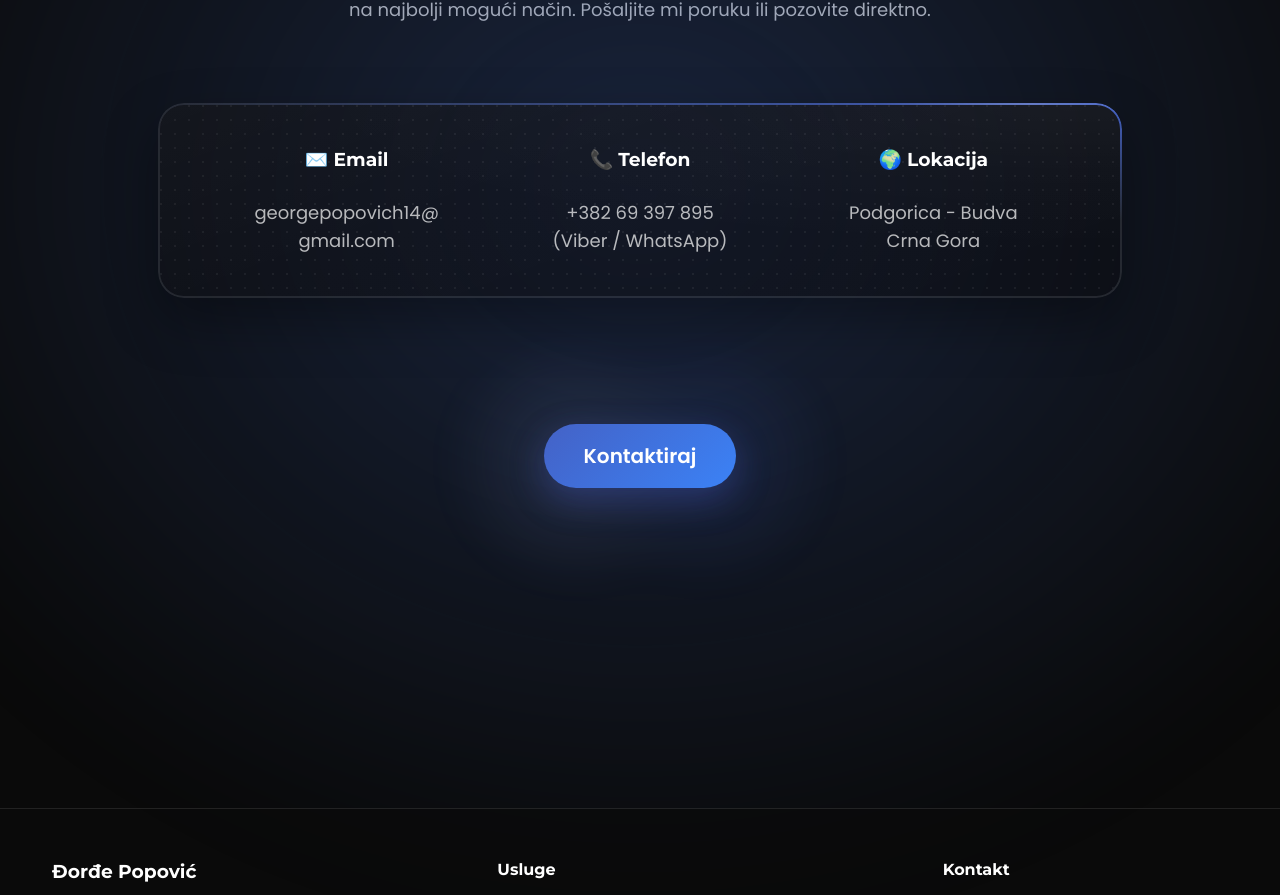
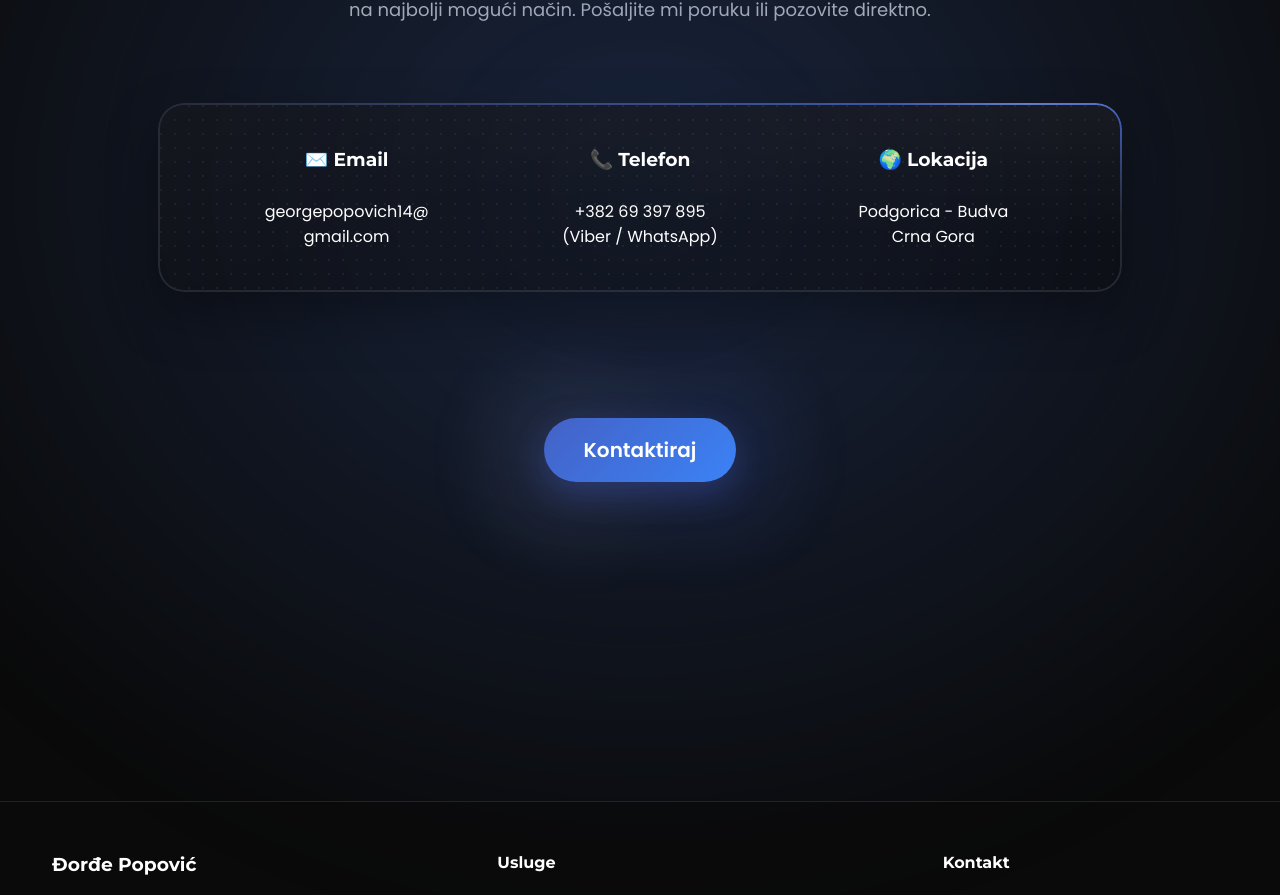
Before and after one commit to g-popovic/landing-page, a Next.js app: page / in a window 1280 px wide. Shown: the part 8249-9144 px from the top of the page. Built offline with nearby package versions, Linux system fonts and the light colour scheme.

Commit message:
update link

```diff
--- a/src/components/Contact.tsx
+++ b/src/components/Contact.tsx
@@ -36,19 +36,19 @@ export default function Contact() {
 		const splitDescription = item.description.split("\n");
 
 		return (
-			<a href={item.link} target='_blank' className='contact-item' key={item.title}>
+			<div className='contact-item' key={item.title}>
 				<div className='contact-item-header'>
 					<h3>{item.title}</h3>
 				</div>
-				<p>
+				<a href={item.link} target='_blank'>
 					{splitDescription.map((line, index) => (
 						<span key={index}>
 							{line}
 							{index < splitDescription.length - 1 && <br />}
 						</span>
 					))}
-				</p>
-			</a>
+				</a>
+			</div>
 		);
 	}
 
```
